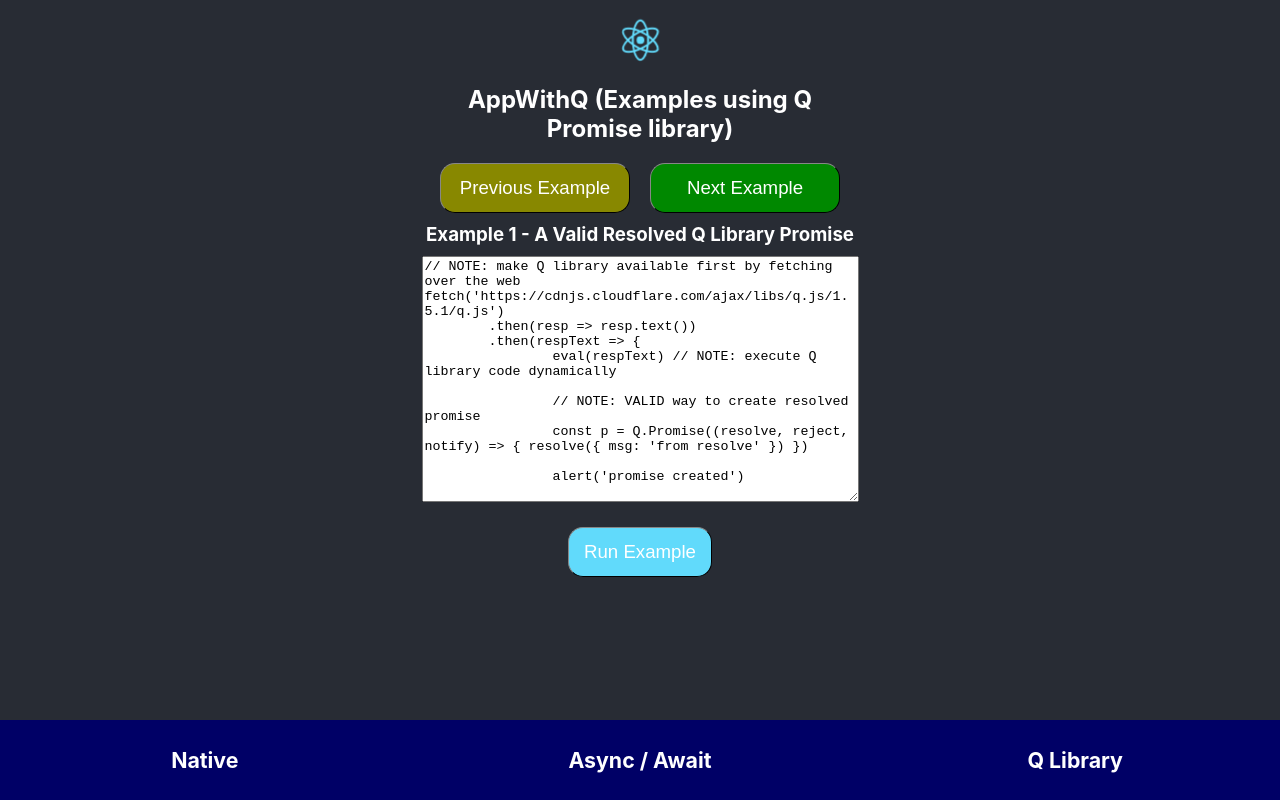
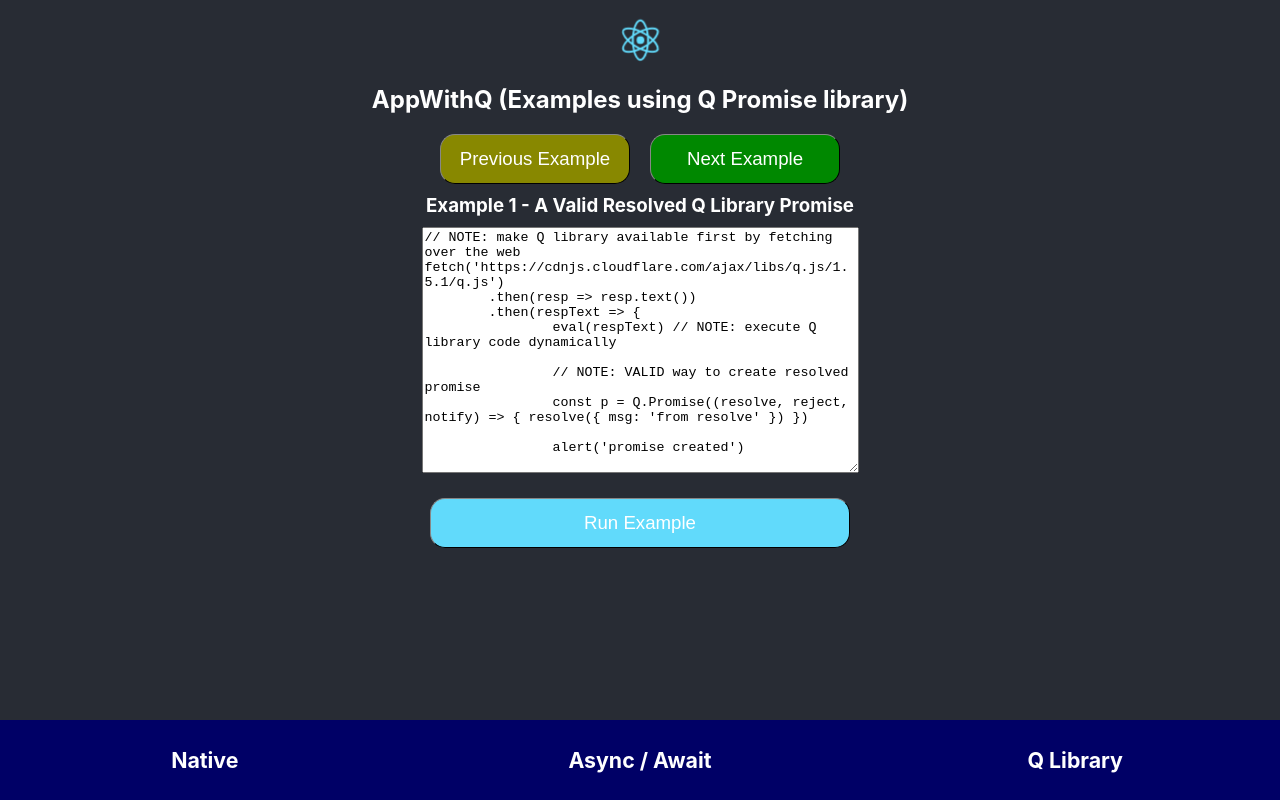
Before and after one commit to Wolven531/promise-tests, a React (Create React App) app: page /q in a window 1280 px wide. Built offline with nearby package versions, Linux system fonts and the light colour scheme.

Commit message:
Additional layout fix

```diff
--- a/src/App.css
+++ b/src/App.css
@@ -14,11 +14,13 @@ body {
 	grid-template-rows: 1fr 80px;
 }
 
+/*
 @media only screen and (min-width: 900px) {
 	#root {
-		grid-template-columns: repeat(3, 1fr);
+		grid-template-columns: 1fr 4fr 1fr;
 	}
 }
+*/
 
 #root > * {
 	grid-area: content;
```
